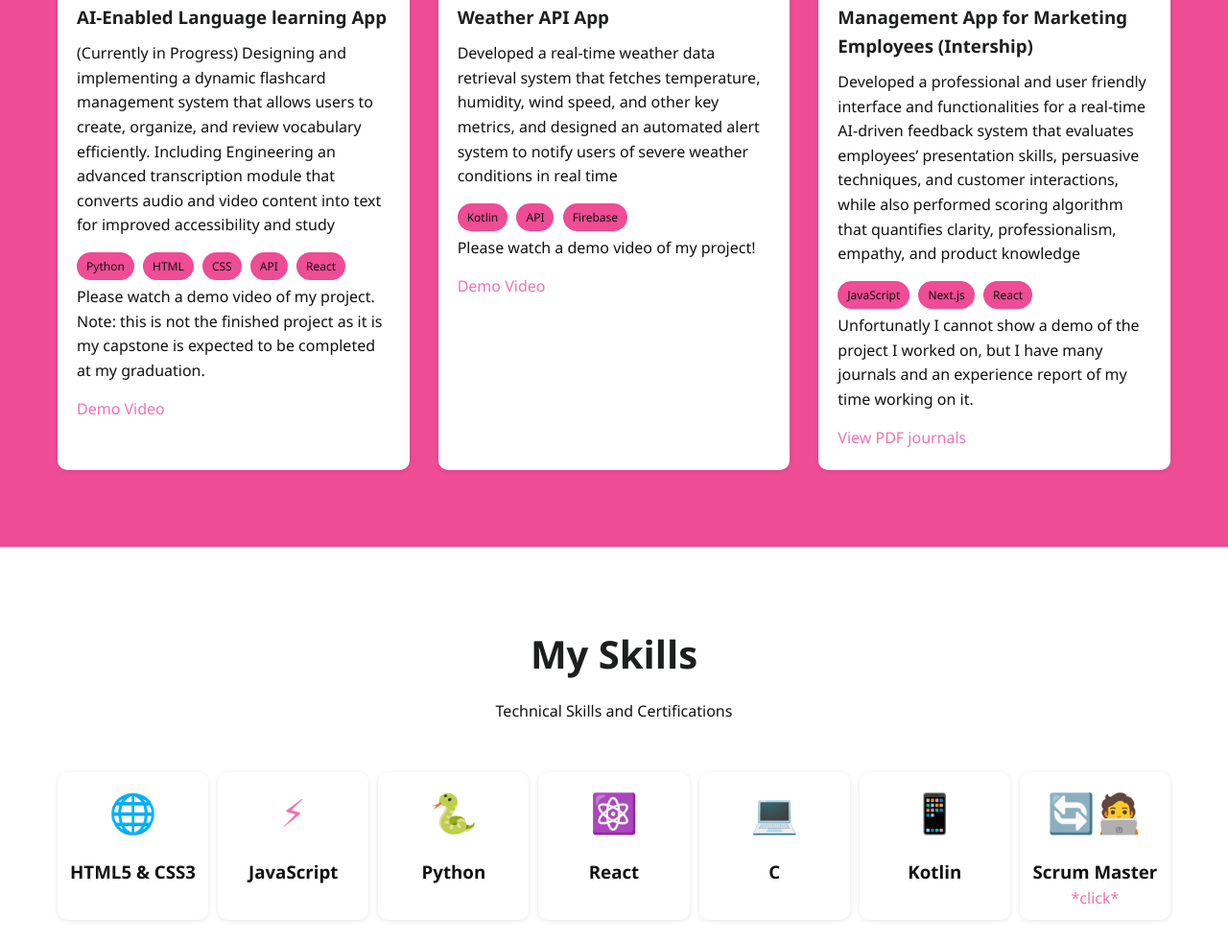
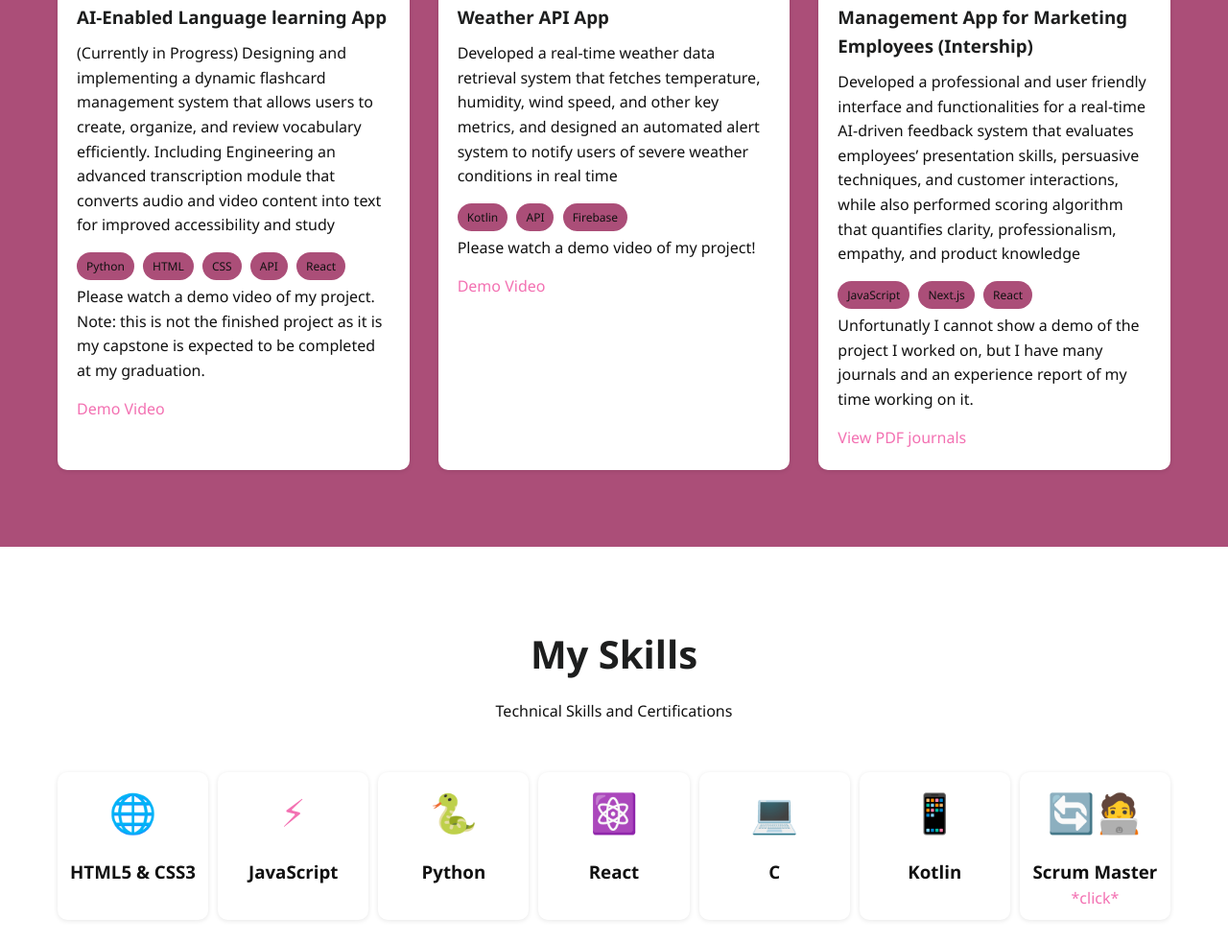
Before and after one commit to katiestacey44/Catherine-Stacey-Portfolio, a plain HTML site: page index.html in a window 1280 px wide. Shown: the part 1539-2521 px from the top of the page at 96% size. Drawn offline with Linux system fonts and the light colour scheme.

Commit message:
color fix

```diff
--- a/css/styles.css
+++ b/css/styles.css
@@ -3,7 +3,7 @@
     --primary: #f371b2;
     --secondary: #1d1e1e;
     --accent: #490c05;
-    --light: #ee4c95;
+    --light: #ab4e78;
     --dark: #111111;
     --shadow: 0 1px 5px rgba(0,0,0,0.1);
 }
```
